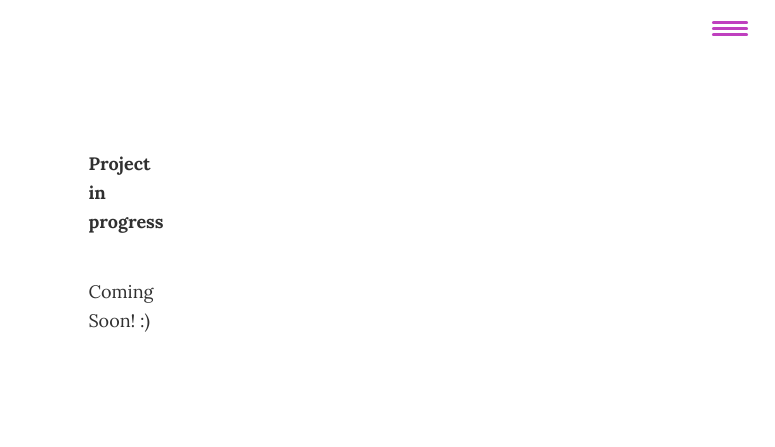
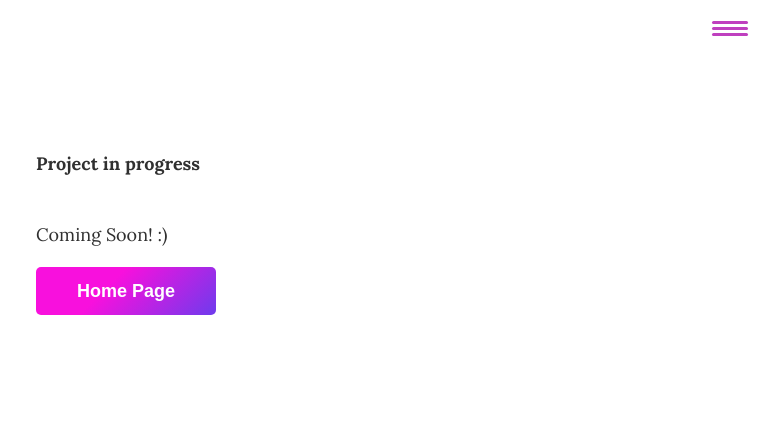
Before and after one commit to HagarMostafa/Portfoilio, a website built with Vite: page portfolio-item-03.html in a window 1280 px wide. Shown: the whole page, without its empty margins (505-1280 px from the left). Built offline with nearby package versions, Linux system fonts and the light colour scheme.

Commit message:
issue Replace portfolio Items with real projects  #1 Added home page button

```diff
--- a/portfolio-item-03.html
+++ b/portfolio-item-03.html
@@ -41,6 +41,16 @@
             <h4>Project in progress</h4>
             <br>
             <p>Coming Soon! :)</p>
+            <br>
+            <button style="width: 10em;
+            height: 5ex;
+            background-image: linear-gradient(135deg, #f810dd 40%, #6e3bed);
+            border: none;
+            border-radius: 5px;
+            font-weight: bold;
+            color: white;
+            cursor: pointer;" onclick="history.back()"
+            >Home Page</button>
         </section>
 <!--
         <div class="portfolio-item-individual">
```
